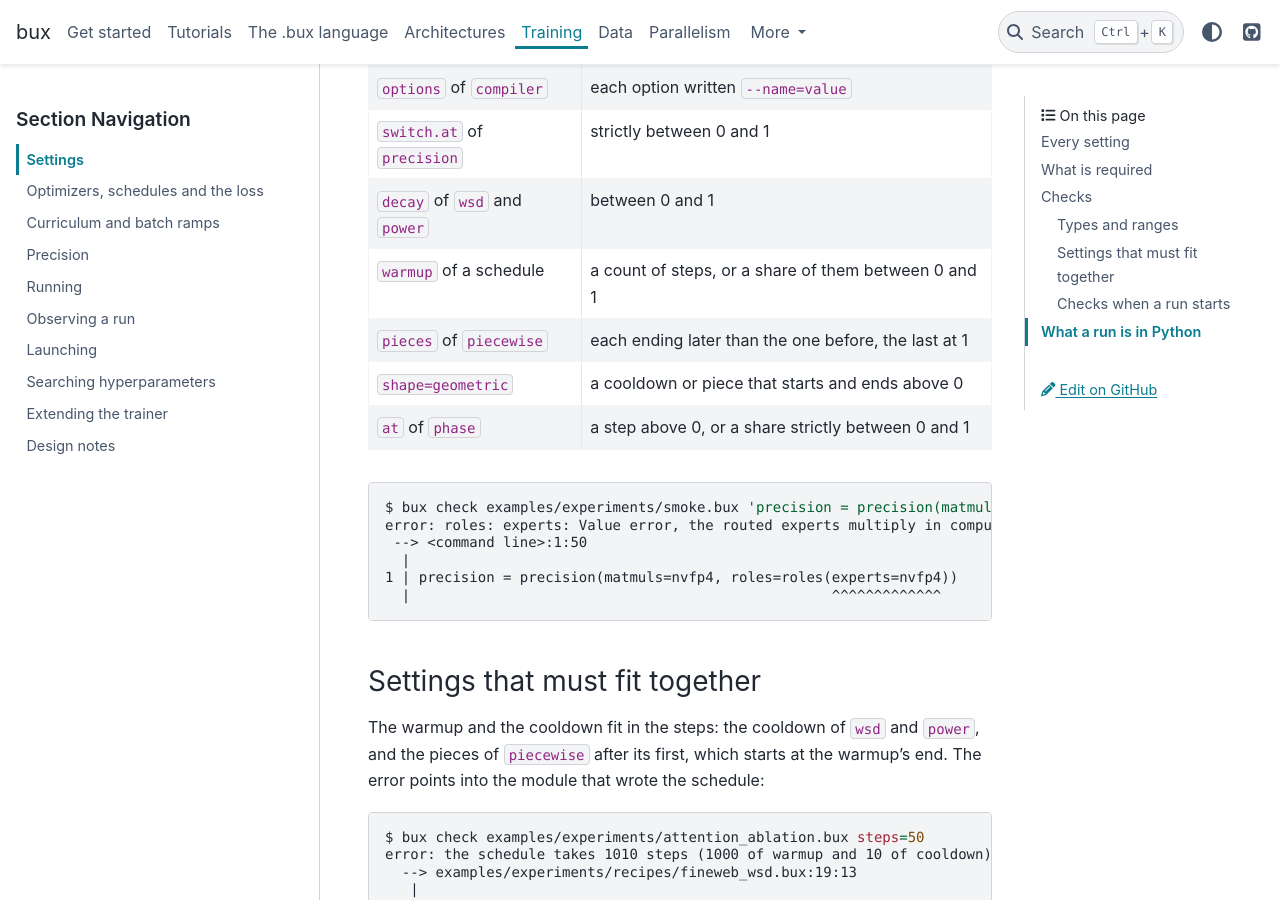
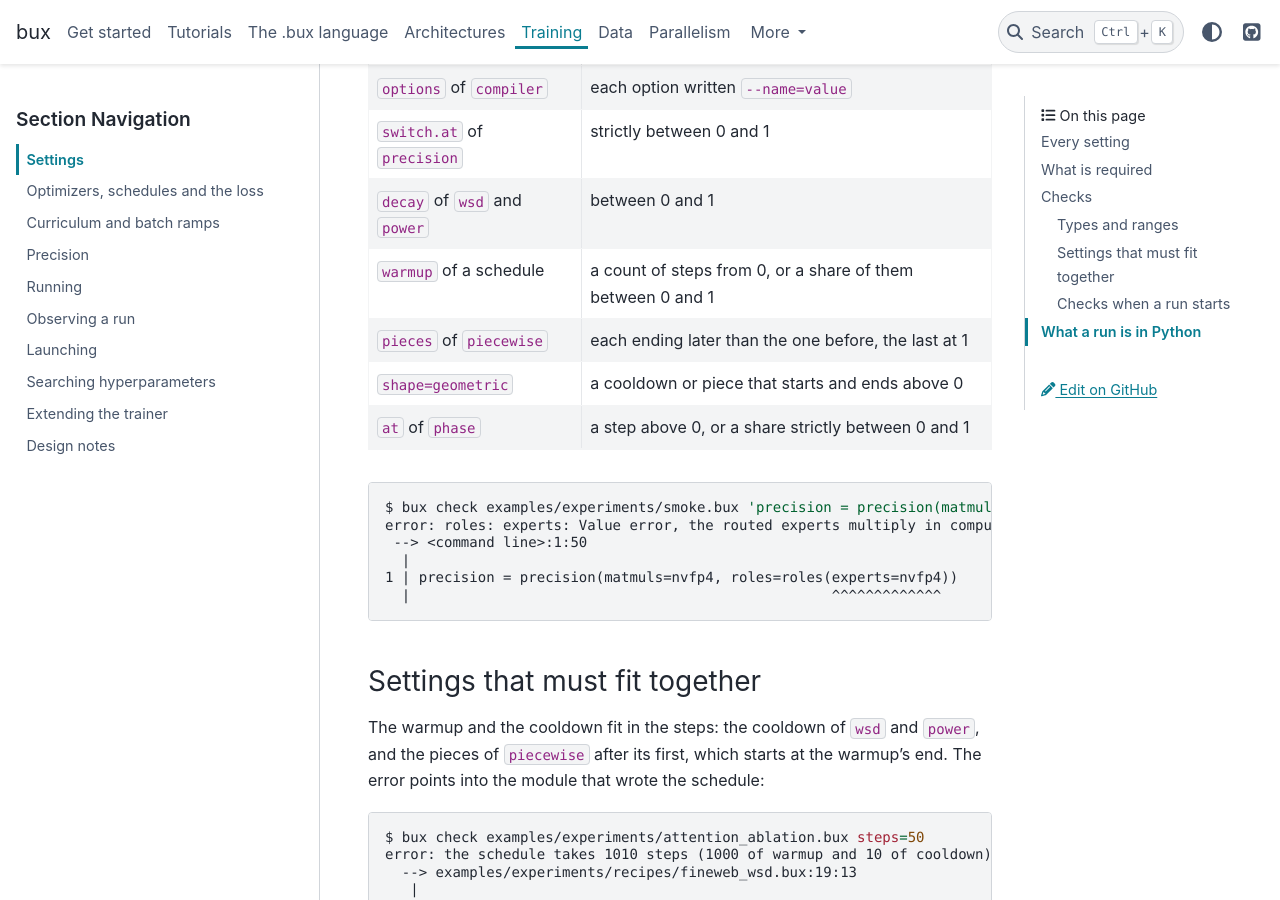
Before and after one commit to pilot7747/bux, a Sphinx documentation site: the page built from docs/training/settings.md, in a window 1280 px wide and 900 px high, scrolled down 5423 px. Built offline with Sphinx 7.4.7 and the PyData theme 0.15.4, drawn with Linux system fonts in a browser that asks for light colours; cross-references to code outside the pages are shown as plain code; some of the changed text lies outside the part shown.

Commit message:
Fix: a negative warmup, clip of 0 or below and an eval of 1-token rows are errors, where they trained with a negative learning rate, no updates or a reversed one, and logged a NaN eval loss
A warmup's count of steps had no lower bound, so wsd(warmup=-5) multiplied the
learning rate by -0.2, -0.4, ... Clipping to a norm of 0 (other frameworks'
"off") zeroed every update, and one below 0 reversed it. An eval's seq_len of 1
leaves no targets. Each is now checked where it is written.

Co-Authored-By: Claude Opus 5.5 <noreply@anthropic.com>

```diff
--- a/docs/training/settings.md
+++ b/docs/training/settings.md
@@ -42,7 +42,7 @@ shows them on hover and completes them, as it does for layers
 | `steps` | a positive integer | required | optimizer steps |
 | `curriculum` | {bux}`phase`, or a list of them | `[]` | phases that change `seq_len`, `batch` or `data` from a step on ([Curriculum](curriculum.md)) |
 | `seed` | an integer | `0` | the model's initial weights, the order of the data, and every random stream |
-| `clip` | a number, or `none` | `1.0` | the global norm gradients are clipped to ([Clipping](optimizers.md#clipping)) |
+| `clip` | a number above 0, or `none` | `1.0` | the global norm gradients are clipped to ([Clipping](optimizers.md#clipping)) |
 | `loss` | {bux}`loss` | `loss` | the weights of the z-loss and of multi-token prediction ([The loss](optimizers.md#the-loss)) |
 | `eval` | {bux}`eval`, a list of them, or `none` | `none` | held-out loss and bits per byte every so many steps, a set each ([Eval](running.md#eval)) |
 | `checkpoint` | {bux}`checkpoint`, or `none` | `none` | saves to resume from ([Checkpoints](running.md#checkpoints)) |
@@ -163,7 +163,7 @@ Some fields check their values further:
 | `options` of `compiler` | each option written `--name=value` |
 | `switch.at` of `precision` | strictly between 0 and 1 |
 | `decay` of `wsd` and `power` | between 0 and 1 |
-| `warmup` of a schedule | a count of steps, or a share of them between 0 and 1 |
+| `warmup` of a schedule | a count of steps from 0, or a share of them between 0 and 1 |
 | `pieces` of `piecewise` | each ending later than the one before, the last at 1 |
 | `shape=geometric` | a cooldown or piece that starts and ends above 0 |
 | `at` of `phase` | a step above 0, or a share strictly between 0 and 1 |
```
Also changed, not shown: docs/training/optimizers.md (+2 -1 lines), docs/training/running.md (+1 -1 lines), 2 other files.
